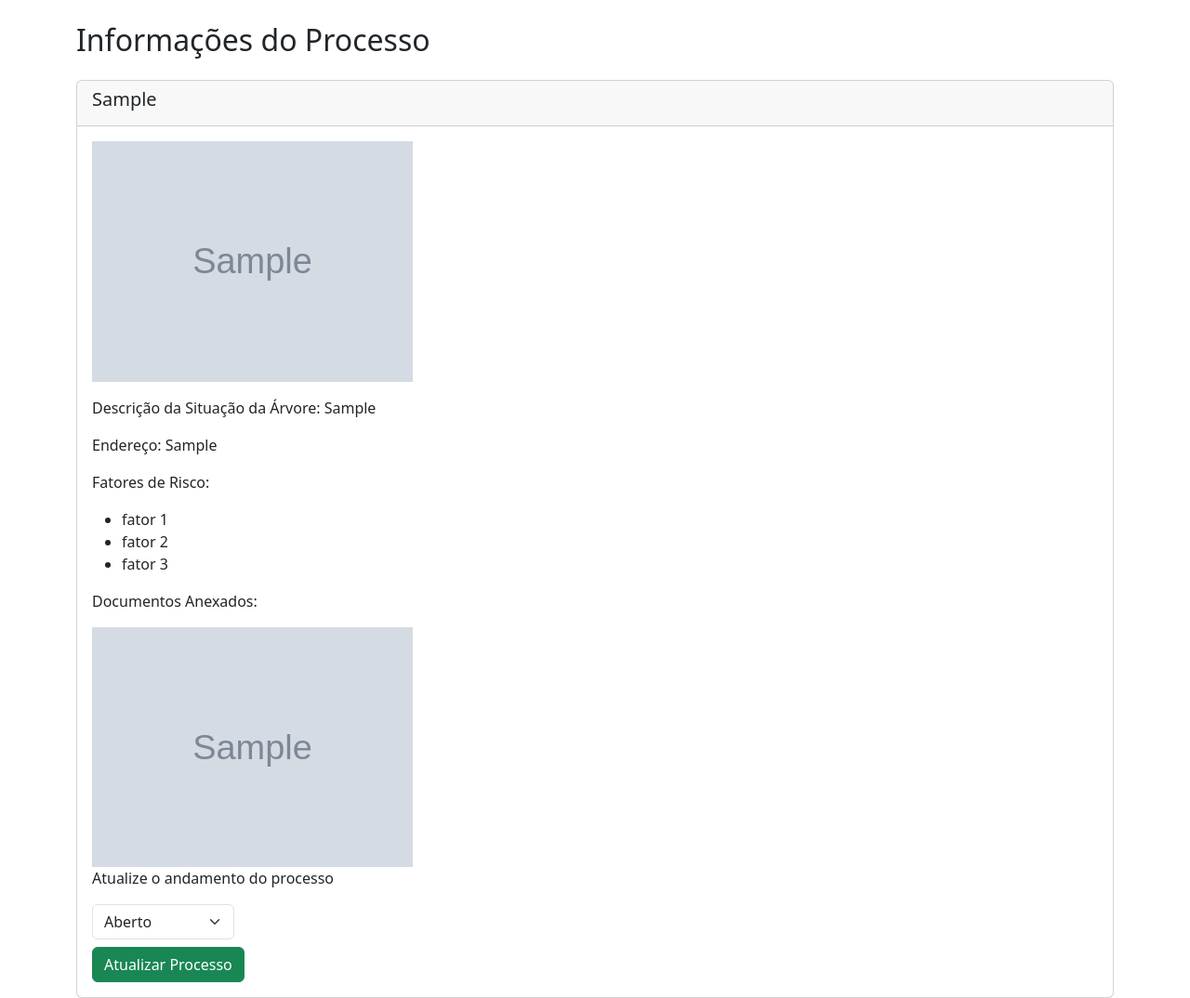
After one commit to gilmarUFG/ds_20242_g2, a Django app: page /visualizar-relatorio/?processoId=1 in a window 1280 px wide. The commit adds this page. Shown: the whole page at 93% size. Run offline with Django 5.2, Linux system fonts and the light colour scheme; tables that the repository leaves empty hold one stand-in row (values such as "Sample post"); grey boxes marked "Sample" are stand-in pictures.

Commit message:
finalizado visualização de relatorio

```diff
--- a/Código Fonte/ecoalerta/settings.py
+++ b/Código Fonte/ecoalerta/settings.py
@@ -44,7 +44,7 @@ INSTALLED_APPS = [
     "processos",
 ]
 
-MEDIA_ROOT = BASE_DIR / "tmp/upload"
+MEDIA_ROOT = BASE_DIR / ""
 
 MIDDLEWARE = [
     "django.middleware.security.SecurityMiddleware",
--- a/Código Fonte/processos/models.py
+++ b/Código Fonte/processos/models.py
@@ -5,6 +5,7 @@ from usuarios.models import Tecnico, Usuario
 # Create your models here.
 
 #TODO falta o fator de risco - comentar com a galera
+#TODO implementar endereço corretamente
 
 class Processo(models.Model):
     class Status:
--- a/Código Fonte/processos/templates/teste.css
+++ /dev/null
@@ -1,3 +0,0 @@
-#form-select {
-  background-color: red;
-}
--- /dev/null
+++ b/Código Fonte/processos/templates/visualizar_relatorio.html
@@ -0,0 +1,104 @@
+<!DOCTYPE html>
+<html lang="pt-br">
+
+<head>
+  <meta charset="UTF-8">
+  <meta name="viewport" content="width=device-width, initial-scale=1.0">
+  <title>Visualizar Relatorio</title>
+  <link rel="stylesheet" href="https://cdn.jsdelivr.net/npm/bootstrap@5.3.0/dist/css/bootstrap.min.css">
+</head>
+
+<body>
+  <div class="container">
+    <h2 class="mt-4">Informações do Processo</h2>
+    <div class="card mt-4">
+      <div class="card-header">
+        <h5 class="card-title">{{processo.razao_solicitacao}}</h5>
+      </div>
+      <div class="card-body">
+        <div class="row">
+          {% for imagem in imagens %}
+          <div class="col-md-4">
+            <img src="{{ imagem.imagem.path }}" alt="Imagem do processo" class="img-fluid">
+          </div>
+          {% endfor %}
+        </div>
+        <p class="card-text mt-3">Descrição da Situação da Árvore: {{processo.razao_solicitacao}}</p>
+        <p class="card-text">Endereço: {{processo.endereco}}</p>
+        <p class="card-text">Fatores de Risco:</p>
+        <ul>
+          <li>fator 1</li>
+          <li>fator 2</li>
+          <li>fator 3</li>
+        </ul>
+        <p class="card-text">Documentos Anexados:</p>
+        <div class="row">
+          {% for documento in documentos %}
+          <div class="col-md-4">
+            <img src="{{ documento.imagem.path }}" alt="Documento" class="img-fluid">
+          </div>
+          {% endfor %}
+        </div>
+
+        <p class="card-text">Atualize o andamento do processo</p>
+        <select id="status-select" class="form-select w-auto" aria-label="Default select example" name="status">
+          <option {% if "ABERTO" in processo.status %}selected{% endif %} value="ABERTO">Aberto</option>
+          <option {% if "EM_ANALISE" in processo.status %}selected{% endif %} value="EM_ANALISE">Em Análise</option>
+          <option {% if "CANCELADO" in processo.status %}selected{% endif %} value="CANCELADO">Cancelado</option>
+          <option {% if "ENCERRADO" in processo.status %}selected{% endif %} value="ENCERRADO">Encerrado</option>
+          <option {% if "ENCAMINHADO" in processo.status %}selected{% endif %} value="ENCAMINHADO">Encaminhado
+          </option>
+        </select>
+        <a type="button" class="btn btn-success mt-2" id="atualizar-botao">Atualizar Processo</a>
+      </div>
+    </div>
+  </div>
+</body>
+
+<script>
+  const selectElement = document.getElementById('status-select');
+  const updateButton = document.getElementById('atualizar-botao');
+
+  updateButton.addEventListener('click', () => {
+    const novoStatus = selectElement.value;
+    console.log('novo status:', novoStatus)
+
+    fetch(`/atualizar-processo/{{processo.id}}/`, {
+      method: 'POST',
+      headers: {
+        'Content-Type': 'application/json',
+        'X-CSRFToken': getCookie('csrftoken')
+      },
+      body: JSON.stringify({
+        'status': novoStatus
+      })
+    })
+      .then(response => {
+        if (response.ok) {
+          alert('Status atualizado com sucesso!');
+        } else {
+          console.error('Erro ao atualizar o status');
+        }
+      })
+      .catch(error => {
+        console.error('Erro:', error);
+      });
+  });
+
+  function getCookie(name) {
+    let cookieValue = null;
+    if (document.cookie && document.cookie !== '') {
+      const cookies = document.cookie.split(';');
+      for (let i = 0; i < cookies.length; i++) {
+        const cookie = cookies[i].trim();
+        if (cookie.substring(0, name.length + 1) === (name + '=')) {
+          cookieValue = decodeURIComponent(cookie.substring(name.length + 1));
+          break;
+        }
+      }
+    }
+    return cookieValue;
+  }
+</script>
+
+</html>
--- a/Código Fonte/processos/urls.py
+++ b/Código Fonte/processos/urls.py
@@ -1,8 +1,9 @@
 from django.contrib import admin
 from django.urls import include, path
-from .views import historicoRelatorios
+from .views import historicoRelatorios,visualizarRelatorio,updateProcesso
 
 urlpatterns = [
-    path('historico-relatorios',historicoRelatorios),
-
+    path('historico-relatorios/',historicoRelatorios,name='historico-relatorios'),
+    path('visualizar-relatorio/',visualizarRelatorio,name='visualizar-relatorio'),
+    path('atualizar-processo/<int:processoId>/',updateProcesso,name='atualizar-processo'),
 ]
--- a/Código Fonte/processos/views.py
+++ b/Código Fonte/processos/views.py
@@ -1,9 +1,57 @@
+from django.http import HttpResponse
 from django.shortcuts import render
-from .models import Processo
+from .models import Processo,Imagem,Documento
+from datetime import date, timedelta
+import json
 
-# Create your views here.
+
 def historicoRelatorios(request):
+  periodo = request.GET.get('periodo')
+  risco = request.GET.get('risco')
   processos = Processo.objects.all()
-  print(processos)
+  if periodo:
+    if periodo == "Ultima Semana":
+        end_date = date.today()
+        start_date = end_date - timedelta(days=7)
+        processos = processos.filter(abertura__range=[start_date, end_date])
+    elif periodo == "Último mês":
+        end_date = date.today()
+        start_date = end_date.replace(day=1) - timedelta(days=30)
+        processos = processos.filter(abertura__range=[start_date, end_date])
+    elif periodo == "Ultimo Semestre":
+        end_date = date.today()
+        start_date = end_date - timedelta(days=185)
+        processos = processos.filter(abertura__range=[start_date, end_date])
+
+  if risco:
+    risk_min, risk_max = risco.split('-')
+    processos = processos.filter(indice_prioridade__gte=float(risk_min), indice_prioridade__lte=float(risk_max))
+
 
   return render(request, 'historico_relatorios.html',{'processos':processos})
+
+
+def visualizarRelatorio(request):
+  processoId = int(request.GET.get('processoId'))
+  processo = Processo.objects.get(id=processoId)
+  imagens = Imagem.objects.filter(processo=processo).all()
+  documentos = Documento.objects.filter(processo=processo).all()
+  return render(request, 'visualizar_relatorio.html',
+                {'processo':processo,
+                 'imagens':imagens,
+                 'documentos':documentos,
+                 }
+                )
+
+def updateProcesso(request,processoId):
+  novoAndamento = json.loads(request.body.decode('utf-8'))['status']
+  try:
+      processo = Processo.objects.get(id=processoId)
+      if novoAndamento in Processo.Status.choices.keys():
+          processo.status = novoAndamento
+          processo.save()
+          return HttpResponse(status=200)
+      else:
+          return HttpResponse(status=400)
+  except Processo.DoesNotExist:
+      return HttpResponse(status=404)
```
Also changed, not shown: Código Fonte/processos/templates/historico_relatorios.html (+27 -4 lines), Código Fonte/pareceres/imagens/Captura_de_tela_2024-09-10_141556.png (added), Código Fonte/pareceres/imagens/Captura_de_tela_2024-09-11_143256.png (added), Código Fonte/pareceres/imagens/Captura_de_tela_2024-09-11_143256_3S83W4s.png (added), Código Fonte/pareceres/imagens/Captura_de_tela_2024-10-14_102642.png (added), Código Fonte/pareceres/imagens/Screenshot_2024-12-11_223750.png (added), Código Fonte/pareceres/imagens/Screenshot_2024-12-11_223809.png (added).
